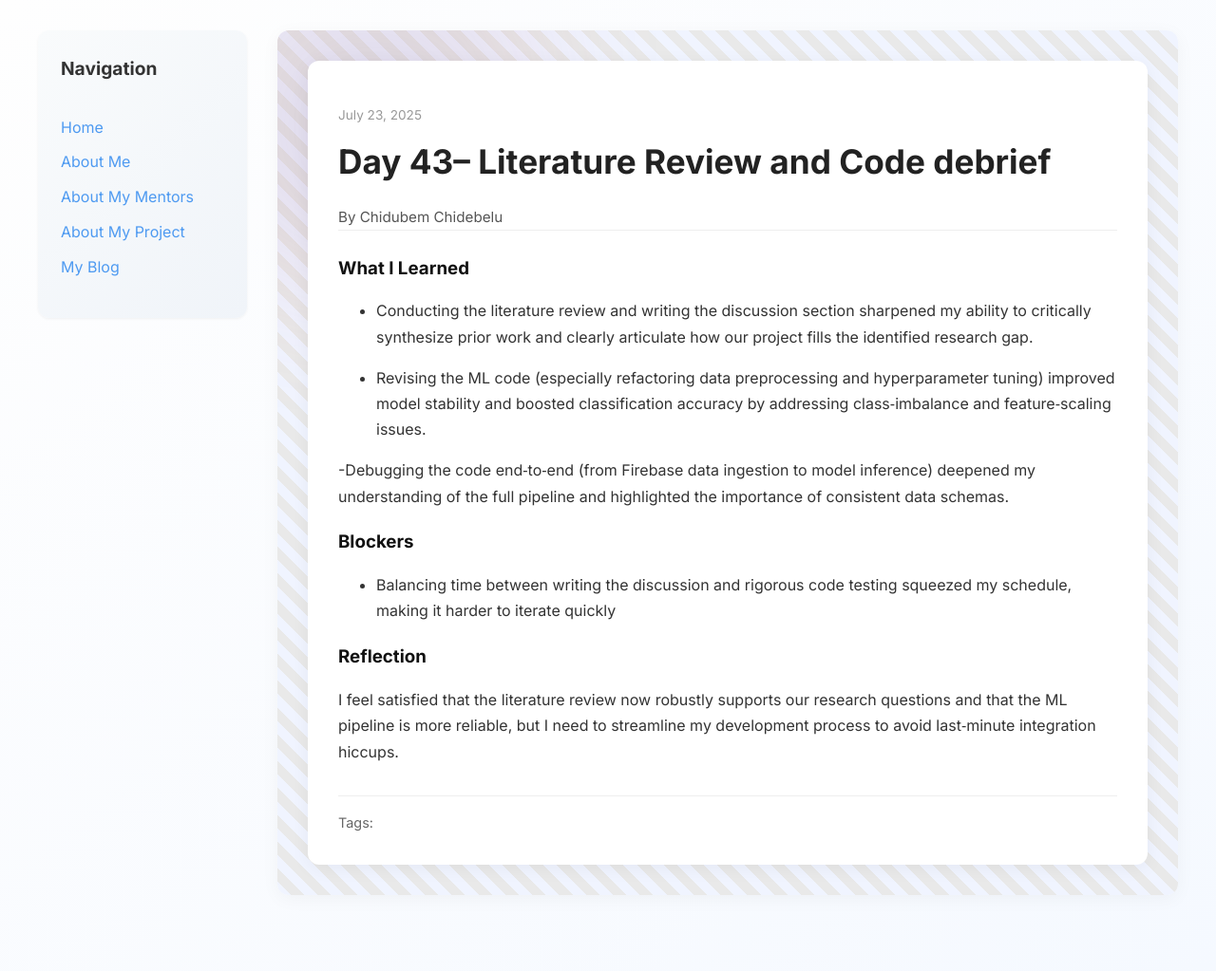
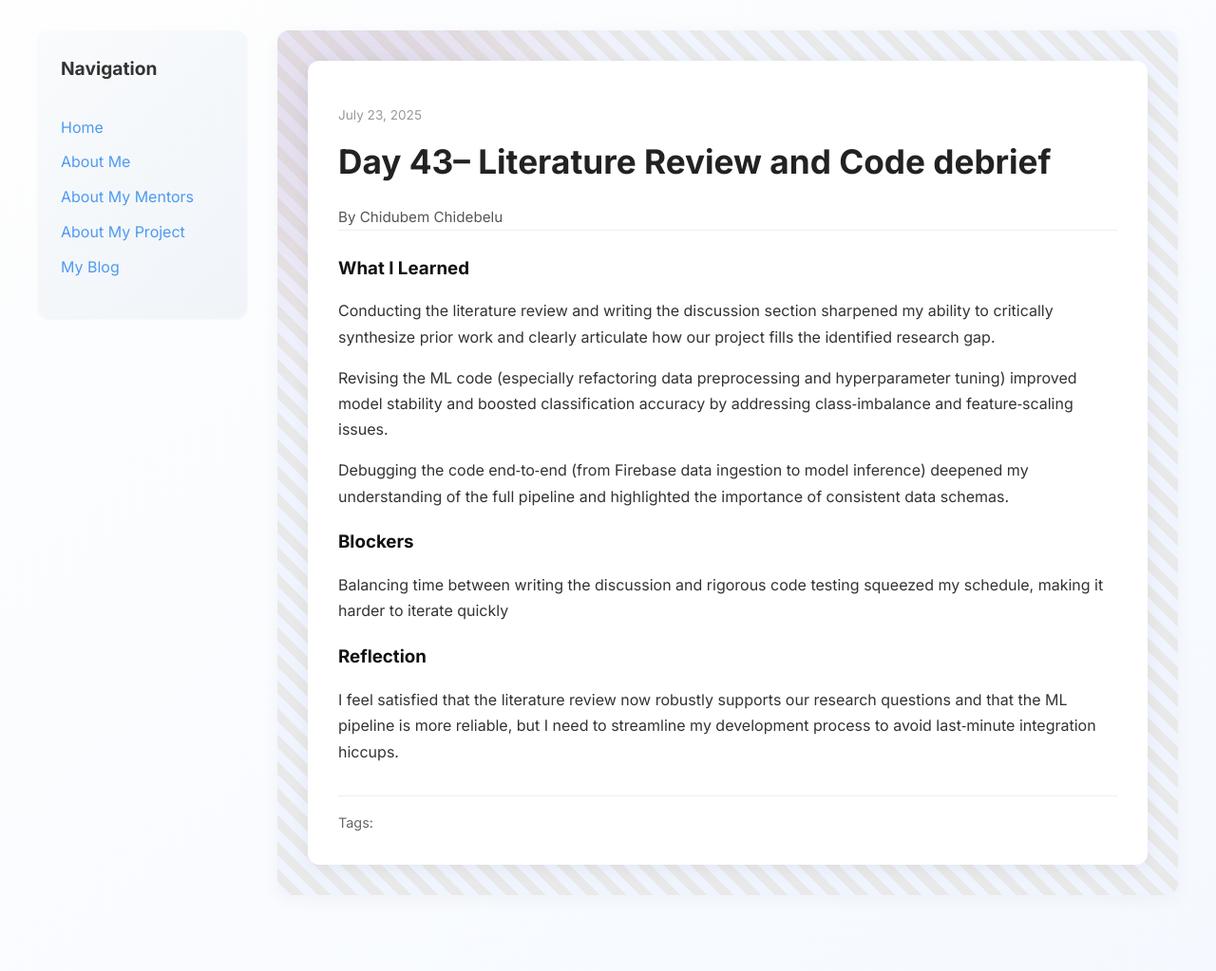
Before and after one commit to 10DubemCant/10DubemCant.github.io, a Jekyll site: the page built from _posts/2025-07-23-day-43.md, in a window 1280 px wide. Shown: the whole page at 95% size. Built offline with Jekyll 4.4.1, drawn with Linux system fonts in a browser that asks for light colours; a file with an impossible date is left out.

Commit message:
Update 2025-07-23-day-43.md

```diff
--- a/_posts/2025-07-23-day-43.md
+++ b/_posts/2025-07-23-day-43.md
@@ -6,14 +6,14 @@ author: Chidubem Chidebelu
 ---
 
 ### What I Learned
-- Conducting the literature review and writing the discussion section sharpened my ability to critically synthesize prior work and clearly articulate how our project fills the identified research gap.
+Conducting the literature review and writing the discussion section sharpened my ability to critically synthesize prior work and clearly articulate how our project fills the identified research gap.
 
-- Revising the ML code (especially refactoring data preprocessing and hyperparameter tuning) improved model stability and boosted classification accuracy by addressing class‑imbalance and feature‑scaling issues.
+Revising the ML code (especially refactoring data preprocessing and hyperparameter tuning) improved model stability and boosted classification accuracy by addressing class‑imbalance and feature‑scaling issues.
 
- -Debugging the code end‑to‑end (from Firebase data ingestion to model inference) deepened my understanding of the full pipeline and highlighted the importance of consistent data schemas.
+ Debugging the code end‑to‑end (from Firebase data ingestion to model inference) deepened my understanding of the full pipeline and highlighted the importance of consistent data schemas.
 
 ### Blockers
-- Balancing time between writing the discussion and rigorous code testing squeezed my schedule, making it harder to iterate quickly
+Balancing time between writing the discussion and rigorous code testing squeezed my schedule, making it harder to iterate quickly
 
 ### Reflection
 I feel satisfied that the literature review now robustly supports our research questions and that the ML pipeline is more reliable, but I need to streamline my development process to avoid last‑minute integration hiccups.
```
